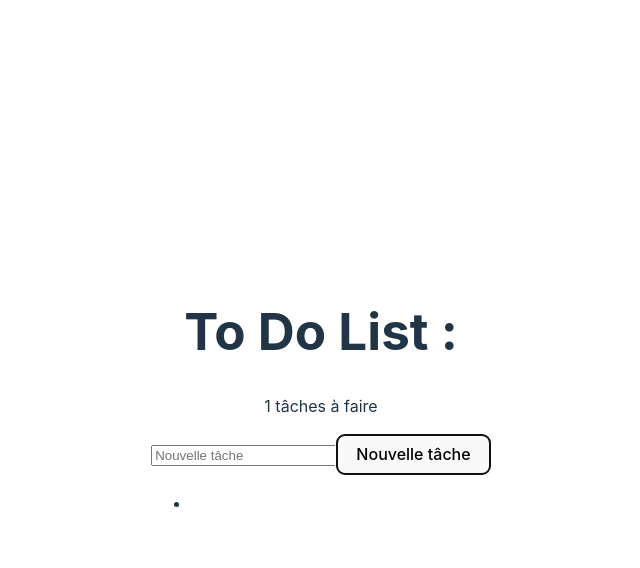
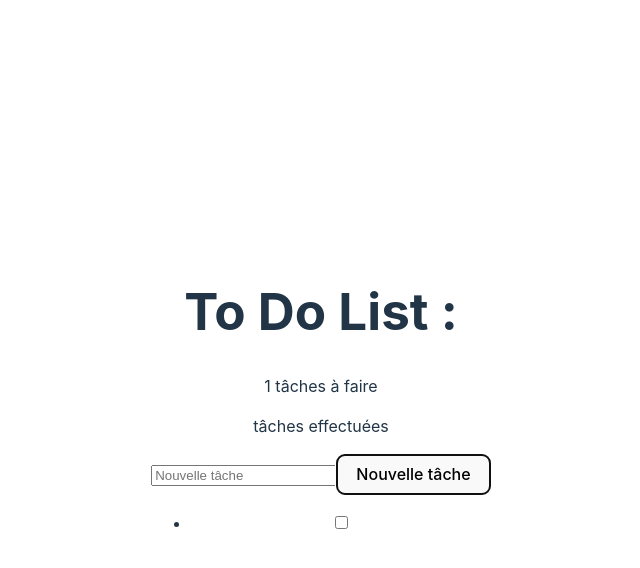
Before and after one commit to Ccilpy/ToDoList_workshop, a React (Vite) app: page / in a window 1280 px wide. Both pictures are taken after a click on the button "Nouvelle tâche". Shown: the top 568 px of the page, without its empty margins (319-959 px from the left). Built offline with nearby package versions, Linux system fonts and the light colour scheme.

Commit message:
add checkbox

```diff
--- a/src/components/TaskList/index.tsx
+++ b/src/components/TaskList/index.tsx
@@ -12,18 +12,28 @@ export default function TaskList({ name, newTask, id }: TaskListProps) {
     const [nextId, setNextId] = useState(1); // cela garde une trace de l'identifiant de chaque tâche, la première tâche commence à 1
     const [tasks, setTasks] = useState<{ id: number; name: string }[]>([]); // c'est un tableau contenant des objets, chaque objet représente une tâche
     const [taskCount, setTaskCount] = useState(0); // c'est le compteur du nombre de tâches, cela commence à 0
+    const [checkedTasks, setCheckedTasks] = useState<boolean[]>([]);
 
     const addTask = () => { // fonction qui ajoute de nouvelles tâches et incrémente le compteur de tâches
-        setTasks([...tasks, { id: nextId, name: taskName }]); // cela met à jour l'état de tasks en copiant chaque élément dans un nouveau tableau
+        const newTaskObj = { id: nextId, name: taskName }; //  objet qui représente une nouvelle tâche à ajouter à la liste des tâches
+        setTasks([...tasks, newTaskObj]);  // cela met à jour l'état de tasks et de newTaskObj en copiant chaque élément dans un nouveau tableau
+        setCheckedTasks([...checkedTasks, false]); // Ajoute un élément 'false' pour la nouvelle tâche
         setTaskName(''); // réinitialise l'état de taskName
         setTaskCount(taskCount + 1); // met à jour le compteur de tâches
         setNextId(nextId + 1); // incrémente nextId de 1, pour que chaque tâche ait un identifiant unique et croissant
 
     };
 
+    const handleCheckboxChange = (index: number) => {
+        const newCheckedTasks = [...checkedTasks]; // Crée une copie du tableau checkedTasks
+        newCheckedTasks[index] = !newCheckedTasks[index]; // Inverse la valeur de la case à cocher
+        setCheckedTasks(newCheckedTasks); // Met à jour l'état avec le nouveau tableau
+    };
+
     return (
         <>
             <p> {taskCount} tâches à faire</p>
+            <p> tâches effectuées</p>
             <input
                 value={taskName}
                 onChange={(e) => setTaskName(e.target.value)} // écoute les changements dans le champ input
@@ -31,8 +41,15 @@ export default function TaskList({ name, newTask, id }: TaskListProps) {
             />
             <button type="button" onClick={addTask}>Nouvelle tâche</button>
             <ul>
-                {tasks.map((task) => ( // parcourt le tableau task et pour chaque tâche crée un li
-                    <li key={task.id}>{task.name}</li>
+                {tasks.map((task, index) => ( // parcourt le tableau de tâches
+                    <li key={task.id}>
+                        {task.name}
+                        <input
+                            type="checkbox"
+                            checked={checkedTasks[index] || false} // la valeur par défaut est false
+                            onChange={() => handleCheckboxChange(index)} // écoute le changement de la checkbox
+                        />
+                    </li>
                 ))}
             </ul>
         </>
```
